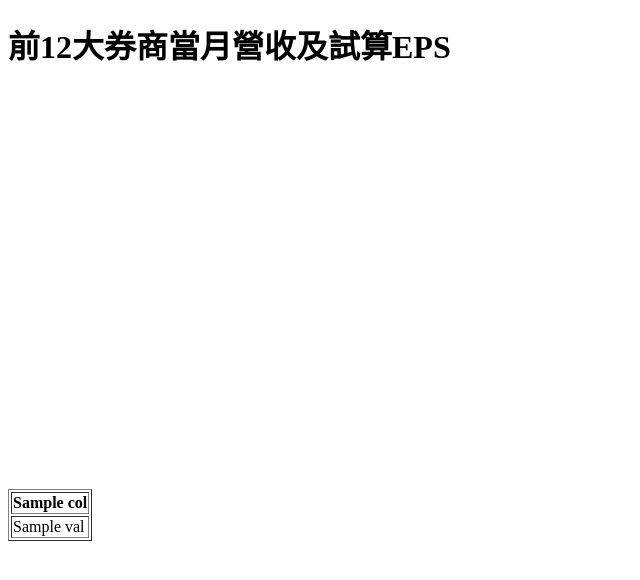
After one commit to peiyi523/django_work_flask, a Flask app: template templates/_eps-charts.html in a window 1280 px wide; the page is wider, and only the part inside the window is pictured. The commit adds this page. Shown: the top 580 px of that part, without its empty margins (0-640 px from the left). Run offline with Flask 3, Linux system fonts and the light colour scheme; the template is opened without the code that fills it: most values are stand-ins (such as "Sample title", 1, 10 or a date in 2020); parts of the project's set-up code (start-up, migrations or seed data) failed here and were passed over; some libraries are stand-ins or nearby versions.

```diff
--- /dev/null
+++ b/static/css/main.css
@@ -0,0 +1,28 @@
+body {
+    background-color: #fff;
+}
+
+#main {
+    width: 100%;
+    height: 400px;
+}
+
+.banner {
+    display: inline-block;
+    background-color: tomato;
+    color: white;
+    font-size: 24px;
+    padding: 5px;
+    border-radius: 5px;
+    margin-bottom: 5px;
+}
+
+.value {
+    display: inline-block;
+    background-color: rgb(0, 70, 49);
+    color: white;
+    font-size: 24px;
+    padding: 5px;
+    border-radius: 5px;
+    margin-bottom: 5px;
+}
--- /dev/null
+++ b/templates/_eps-charts.html
@@ -0,0 +1,90 @@
+<!DOCTYPE html>
+<html lang="zh-Hant">
+
+<head>
+    <meta charset="UTF-8">
+    <meta name="viewport" content="width=device-width, initial-scale=1.0">
+    <title>前12大券商EPS試算</title>
+    <link rel="shortcut icon" href="#">
+    <script src="https://cdnjs.cloudflare.com/ajax/libs/jquery/3.7.1/jquery.min.js"></script>
+    <!-- 問老師:1.如果資料來源是從資料庫或讀取文檔，是不是也要引用jquery？引用jquery的目的是因為要使用ajax寫法嗎?
+                2.如果title要依據圖表資料的不同，用動態取可行嗎?
+                3.最後網站要發佈才能讓使用者點網址連結進去看，對嗎? -->
+    <script src="https://cdnjs.cloudflare.com/ajax/libs/echarts/5.5.0/echarts.min.js"></script>
+    <link rel="stylesheet" href="../static/css/main.css">
+</head>
+
+<body>
+
+    <h1>前12大券商當月營收及試算EPS</h1>
+    <!-- <h3>單位：仟萬</h3> -->
+    <div id="main" style="width: 1600px;height:400px;"></div>
+    <script>
+        // // 取得主繪製區塊
+        // const myChart = echarts.init(document.getElementById('main'));
+        // // 呼叫後端資料跟繪製
+        // drawEPS();
+        // // 取得後端資料
+        // function drawEPS() {
+        //     $.ajax(
+        //         {
+        //             url: "/current-EPS-data",
+        //             type: "GET",
+        //             dataType: "json",
+        //             success: (result) => {
+        //                 // console.log(result);
+        //                 // 繪製對應區塊並給予必要參數
+        //                 drawChat(myChart, "當月試算EPS", "本月稅後EPS", result["company"], result["current_EPS"])
+        //             }
+        //         }
+        //     )
+        // }
+        // function drawChat(chart, title, legend, xData, yData) {
+        //     // 指定圖表的配置項目和數據
+        //     let option = {
+        //         title: {
+        //             text: title
+        //         },
+        //         tooltip: {},
+        //         legend: {
+        //             data: legend
+        //         },
+        //         xAxis: {
+        //             data: xData
+        //         },
+        //         yAxis: {},
+        //         series: [
+        //             {
+        //                 name: legend,
+        //                 type: 'bar',
+        //                 data: yData
+        //             }
+        //         ]
+        //     };
+        //     // 使用剛指定的配置項目和數據顯示圖表。
+        //     chart.setOption(option);
+        // }
+
+    </script>
+
+    <table border="1">
+        <thead>
+            <tr>
+                {% for col in columns %}
+                <th>{{col}}</th>
+                {% endfor %}
+            </tr>
+        </thead>
+        <tbody>
+            {% for value in values %}
+            <tr>
+                {% for val in value %}
+                <td>{{val}}</td>
+                {% endfor %}
+            </tr>
+            {% endfor %}
+        </tbody>
+    </table>
+</body>
+
+</html>
```
Also changed, not shown: static/js/main.js (added, +46 -0 lines), templates/eps-charts.html (+21 -67 lines).
